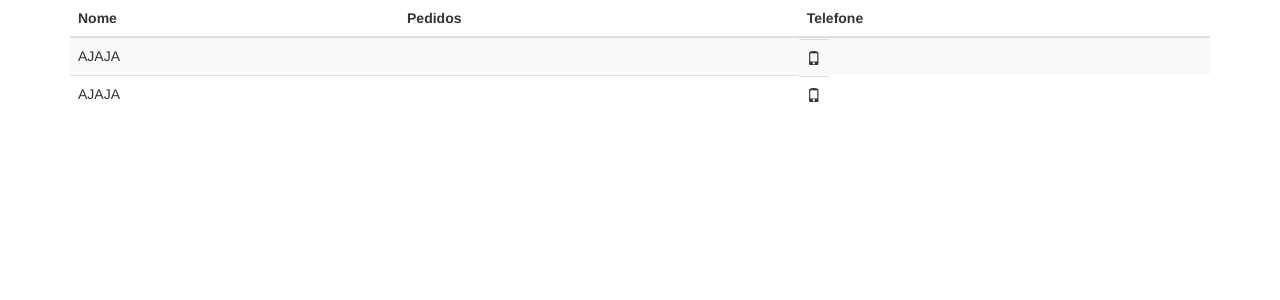
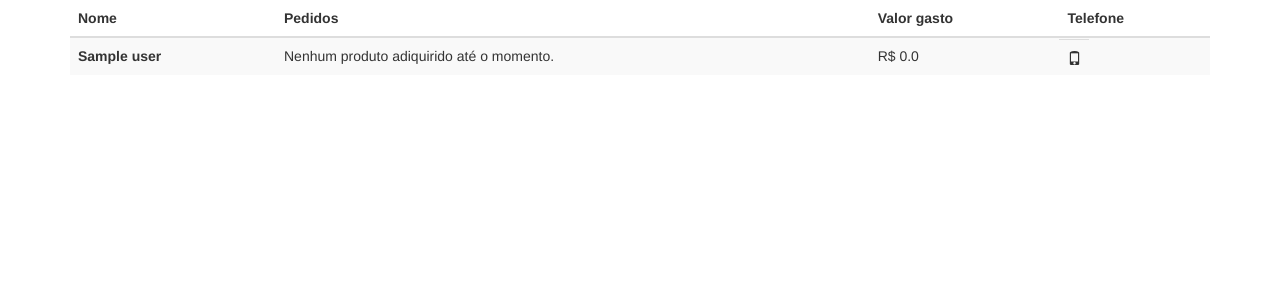
Before and after one commit to vandaimer/desafio17, a Flask app: template templates/index.html in a window 1280 px wide. Shown: the top 300 px of the page. Run offline with Flask 2, Linux system fonts and the light colour scheme; the template is opened without the code that fills it: most values are stand-ins (such as "Sample title", 1, 10 or a date in 2020); some libraries are stand-ins or nearby versions.

Commit message:
Show the users on template

```diff
--- a/templates/index.html
+++ b/templates/index.html
@@ -4,18 +4,21 @@
 {% block content %}
 	<div class="container">
 		<table class="table table-striped">
-			<thead> <tr> <th>Nome</th> <th>Pedidos</th> <th>Telefone</th> </tr> </thead>
+			<thead> <tr> <th>Nome</th> <th>Pedidos</th><th>Valor gasto</th><th>Telefone</th> </tr> </thead>
 			<tbody>
-				<tr>
-					<td>AJAJA</td>
-					<td></td>
-					<td class="glyphicon glyphicon-phone"></td>
-				</tr>
-				<tr>
-					<td>AJAJA</td>
-					<td></td>
-					<td class="glyphicon glyphicon-phone"></td>
-				</tr>
+				{% for id, user in users.items() %}
+					<tr>
+						<th> {{ user.name }} </th>
+						{% if transactions[id] %}
+							<td>{{ transactions[id]['order'] }}</td>
+							<td>R$ {{ transactions[id]['amount'] }}</td>
+						{% else %}
+							<td> Nenhum produto adiquirido até o momento.</td>
+							<td>R$ 0.0</td>
+						{% endif %}
+						<td class="glyphicon glyphicon-phone"></td>
+					</tr>
+				{% endfor %}
 			</tbody>
 		</table>
 	</div>
```
Also changed, not shown: views.py (+9 -1 lines).
